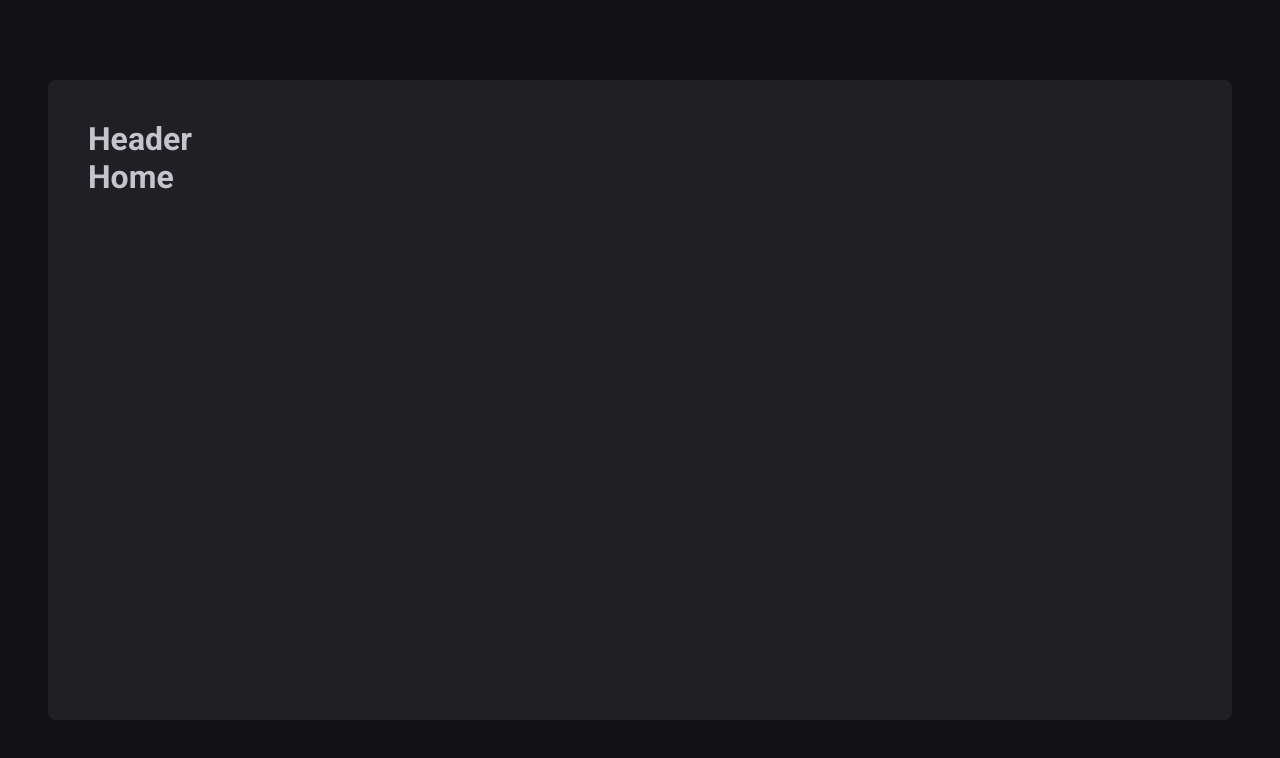
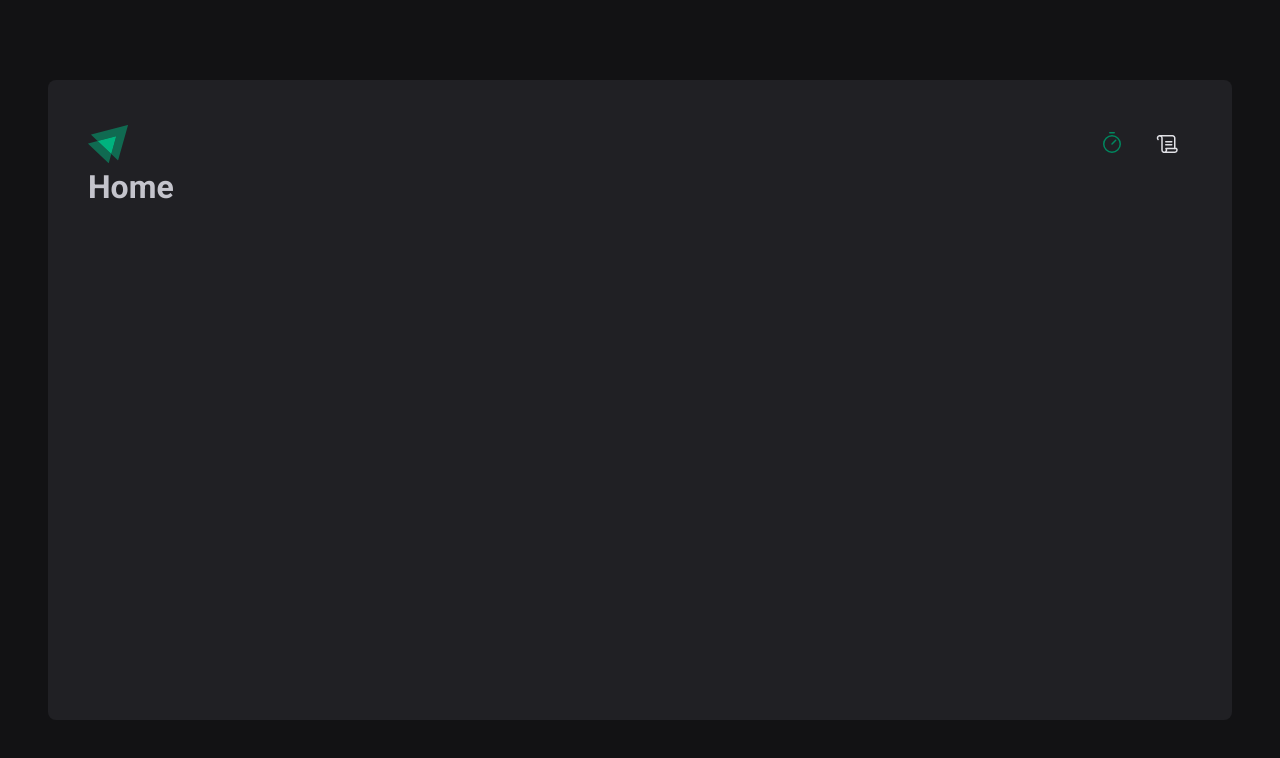
Before and after one commit to gabrielborel/ignite-timer, a React (Vite) app: page / in a window 1280 px wide. Shown: the top 758 px of the page. Built offline with nearby package versions, Linux system fonts and the light colour scheme.

Commit message:
Some CSS Fixes

```diff
--- a/src/components/Header.tsx
+++ /dev/null
@@ -1,3 +0,0 @@
-export const Header = () => {
-  return <h1>Header</h1>;
-};
--- a/src/components/Header/styles.ts
+++ b/src/components/Header/styles.ts
@@ -4,6 +4,11 @@
   display: flex;
   align-items: center;
   justify-content: space-between;
+
+  img {
+    width: 2.5rem;
+    height: 2.5rem;
+  }
 
   nav {
     display: flex;
```
Also changed, not shown: src/Logo.svg (deleted).
